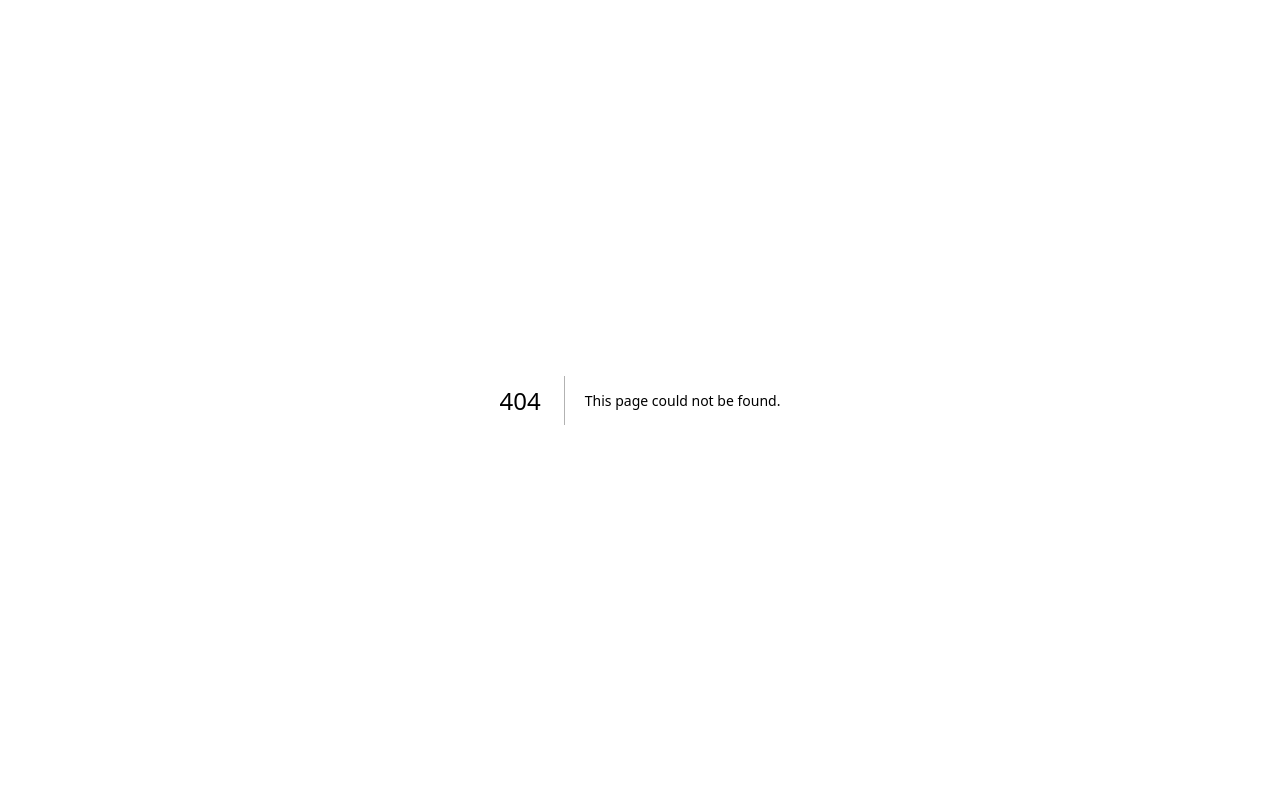
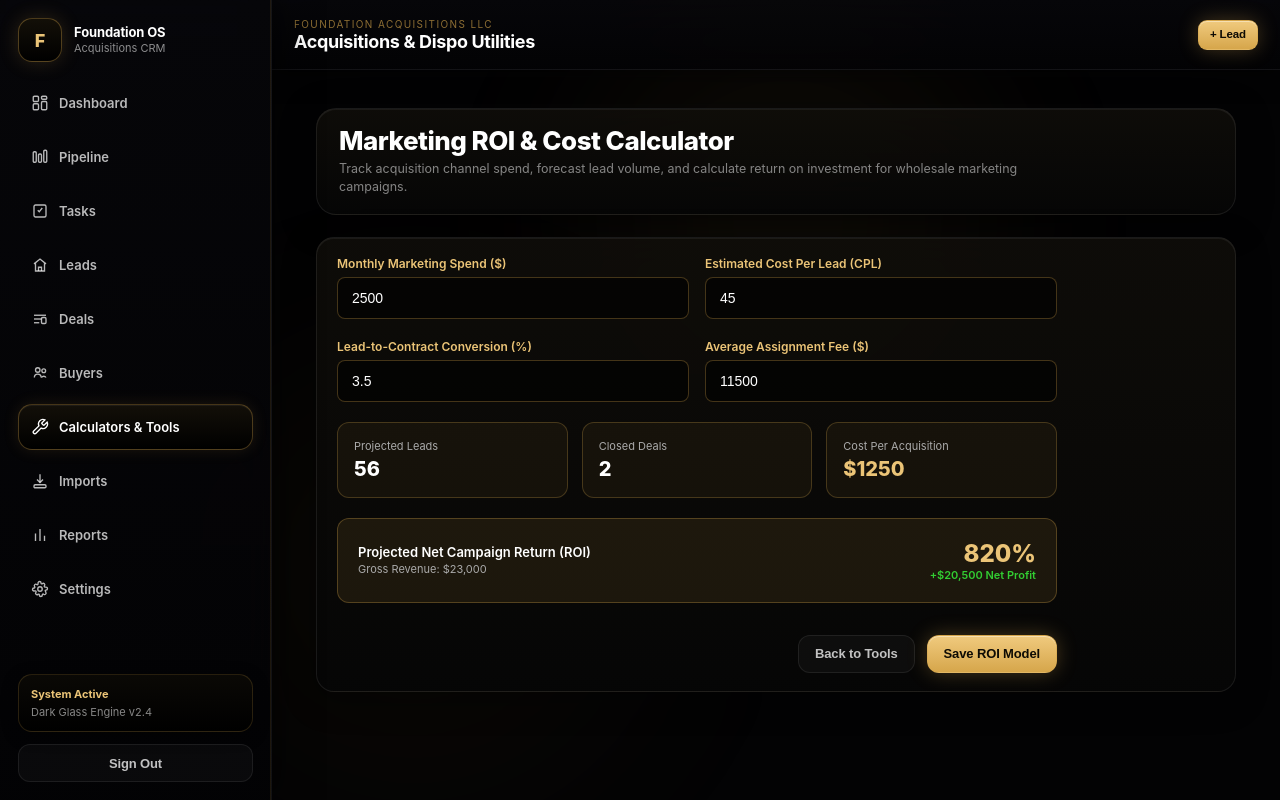
Before and after one commit to lakendricwoods-cell/Acquisitions-crm, a Next.js app: page /tools/marketing-roi in a window 1280 px wide. Before the commit this address had no page. Built offline with nearby package versions, Linux system fonts and the light colour scheme.

Commit message:
Create page.tsx

```diff
--- /dev/null
+++ b/app/(crm)/tools/marketing-roi/page.tsx
@@ -0,0 +1,127 @@
+'use client'
+
+import { useState, useMemo } from 'react'
+import { useRouter } from 'next/navigation'
+import PageShell from '@/components/ui/page-shell'
+import SectionCard from '@/components/ui/section-card'
+import ActionButton from '@/components/ui/action-button'
+
+export default function MarketingRoiPage() {
+  const router = useRouter()
+  const [isDrawerOpen, setIsDrawerOpen] = useState(false)
+
+  // Marketing Budget & KPI States
+  const [monthlyBudget, setMonthlyBudget] = useState('2500')
+  const [costPerLead, setCostPerLead] = useState('45')
+  const [conversionRate, setConversionRate] = useState('3.5') // Percentage of leads that turn into locked contracts
+  const [avgAssignmentFee, setAvgAssignmentFee] = useState('11500')
+
+  // Calculated Metrics
+  const metrics = useMemo(() => {
+    const budget = parseFloat(monthlyBudget) || 0
+    const cpl = parseFloat(costPerLead) || 1
+    const conv = (parseFloat(conversionRate) || 0) / 100
+    const fee = parseFloat(avgAssignmentFee) || 0
+
+    const estimatedLeads = cpl > 0 ? Math.round(budget / cpl) : 0
+    const estimatedDeals = Math.round(estimatedLeads * conv)
+    const grossRevenue = estimatedDeals * fee
+    const netProfit = grossRevenue - budget
+    const roiPercentage = budget > 0 ? (netProfit / budget) * 100 : 0
+    const calculatedCPA = estimatedDeals > 0 ? budget / estimatedDeals : 0
+
+    return {
+      estimatedLeads,
+      estimatedDeals,
+      grossRevenue,
+      netProfit,
+      roiPercentage,
+      calculatedCPA
+    }
+  }, [monthlyBudget, costPerLead, conversionRate, avgAssignmentFee])
+
+  return (
+    <PageShell title="Marketing ROI & Cost Calculator" subtitle="Track acquisition channel spend, forecast lead volume, and calculate return on investment for wholesale marketing campaigns.">
+      <SectionCard>
+        <div style={{ display: 'grid', gap: 20, maxWidth: 720 }}>
+
+          <div style={{ display: 'grid', gridTemplateColumns: '1fr 1fr', gap: 16 }}>
+            <div style={{ display: 'grid', gap: 6 }}>
+              <label style={{ fontSize: 12, color: '#ebc477', fontWeight: 600 }}>Monthly Marketing Spend ($)</label>
+              <input
+                type="number"
+                value={monthlyBudget}
+                onChange={(e) => setMonthlyBudget(e.target.value)}
+                style={{ padding: '12px 14px', borderRadius: 8, background: 'rgba(0,0,0,0.6)', border: '1px solid rgba(214,166,75,0.3)', color: '#fff', fontSize: 14 }}
+              />
+            </div>
+            <div style={{ display: 'grid', gap: 6 }}>
+              <label style={{ fontSize: 12, color: '#ebc477', fontWeight: 600 }}>Estimated Cost Per Lead (CPL)</label>
+              <input
+                type="number"
+                value={costPerLead}
+                onChange={(e) => setCostPerLead(e.target.value)}
+                style={{ padding: '12px 14px', borderRadius: 8, background: 'rgba(0,0,0,0.6)', border: '1px solid rgba(214,166,75,0.3)', color: '#fff', fontSize: 14 }}
+              />
+            </div>
+          </div>
+
+          <div style={{ display: 'grid', gridTemplateColumns: '1fr 1fr', gap: 16 }}>
+            <div style={{ display: 'grid', gap: 6 }}>
+              <label style={{ fontSize: 12, color: '#ebc477', fontWeight: 600 }}>Lead-to-Contract Conversion (%)</label>
+              <input
+                type="number"
+                step="0.1"
+                value={conversionRate}
+                onChange={(e) => setConversionRate(e.target.value)}
+                style={{ padding: '12px 14px', borderRadius: 8, background: 'rgba(0,0,0,0.6)', border: '1px solid rgba(214,166,75,0.3)', color: '#fff', fontSize: 14 }}
+              />
+            </div>
+            <div style={{ display: 'grid', gap: 6 }}>
+              <label style={{ fontSize: 12, color: '#ebc477', fontWeight: 600 }}>Average Assignment Fee ($)</label>
+              <input
+                type="number"
+                value={avgAssignmentFee}
+                onChange={(e) => setAvgAssignmentFee(e.target.value)}
+                style={{ padding: '12px 14px', borderRadius: 8, background: 'rgba(0,0,0,0.6)', border: '1px solid rgba(214,166,75,0.3)', color: '#fff', fontSize: 14 }}
+              />
+            </div>
+          </div>
+
+          {/* Results Summary Dashboard */}
+          <div style={{ display: 'grid', gridTemplateColumns: 'repeat(3, 1fr)', gap: 14 }}>
+            <div style={{ padding: 16, borderRadius: 12, background: 'rgba(214,166,75,0.06)', border: '1px solid rgba(214,166,75,0.25)', display: 'grid', gap: 4 }}>
+              <span style={{ fontSize: 11, color: '#aaa' }}>Projected Leads</span>
+              <span style={{ fontSize: 20, color: '#fff', fontWeight: 800 }}>{metrics.estimatedLeads}</span>
+            </div>
+            <div style={{ padding: 16, borderRadius: 12, background: 'rgba(214,166,75,0.06)', border: '1px solid rgba(214,166,75,0.25)', display: 'grid', gap: 4 }}>
+              <span style={{ fontSize: 11, color: '#aaa' }}>Closed Deals</span>
+              <span style={{ fontSize: 20, color: '#fff', fontWeight: 800 }}>{metrics.estimatedDeals}</span>
+            </div>
+            <div style={{ padding: 16, borderRadius: 12, background: 'rgba(214,166,75,0.06)', border: '1px solid rgba(214,166,75,0.25)', display: 'grid', gap: 4 }}>
+              <span style={{ fontSize: 11, color: '#aaa' }}>Cost Per Acquisition</span>
+              <span style={{ fontSize: 20, color: '#ebc477', fontWeight: 800 }}>${metrics.calculatedCPA.toFixed(0)}</span>
+            </div>
+          </div>
+
+          <div style={{ padding: 20, borderRadius: 12, background: 'rgba(214,166,75,0.1)', border: '1px solid rgba(214,166,75,0.3)', display: 'flex', justifyContent: 'space-between', alignItems: 'center' }}>
+            <div>
+              <div style={{ fontSize: 13, color: '#fff', fontWeight: 600 }}>Projected Net Campaign Return (ROI)</div>
+              <div style={{ fontSize: 11, color: '#aaa', marginTop: 2 }}>Gross Revenue: ${metrics.grossRevenue.toLocaleString()}</div>
+            </div>
+            <div style={{ textAlign: 'right' }}>
+              <div style={{ fontSize: 24, color: '#ebc477', fontWeight: 800 }}>{metrics.roiPercentage.toFixed(0)}%</div>
+              <div style={{ fontSize: 11, color: '#32CD32', fontWeight: 600 }}>+${metrics.netProfit.toLocaleString()} Net Profit</div>
+            </div>
+          </div>
+
+          <div style={{ display: 'flex', justifyContent: 'flex-end', gap: 12, marginTop: 12 }}>
+            <ActionButton tone="ghost" onClick={() => router.push('/tools')}>Back to Tools</ActionButton>
+            <ActionButton tone="gold" onClick={() => alert('Marketing ROI forecast saved successfully!')}>Save ROI Model</ActionButton>
+          </div>
+
+        </div>
+      </SectionCard>
+    </PageShell>
+  )
+}
```
